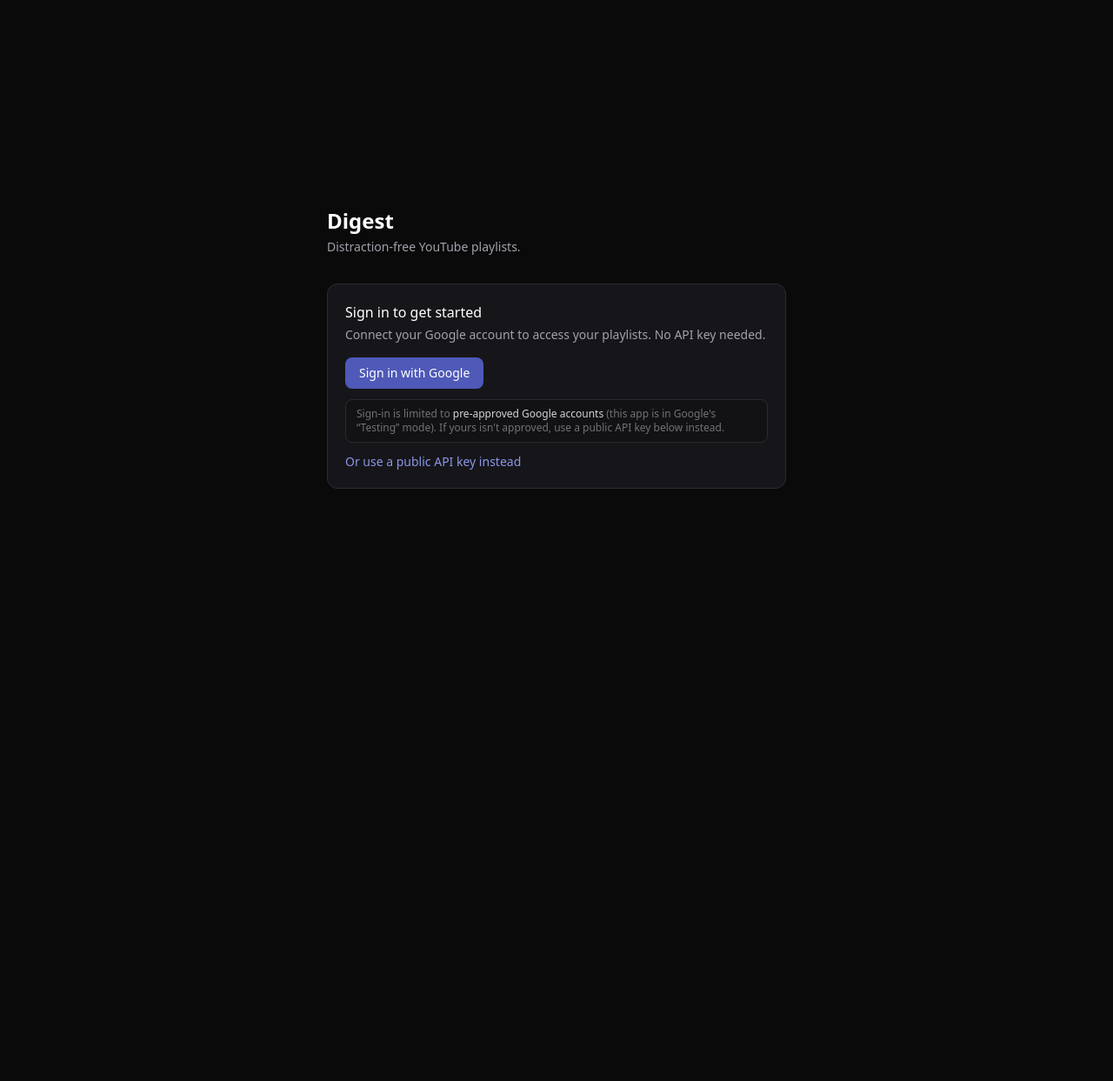
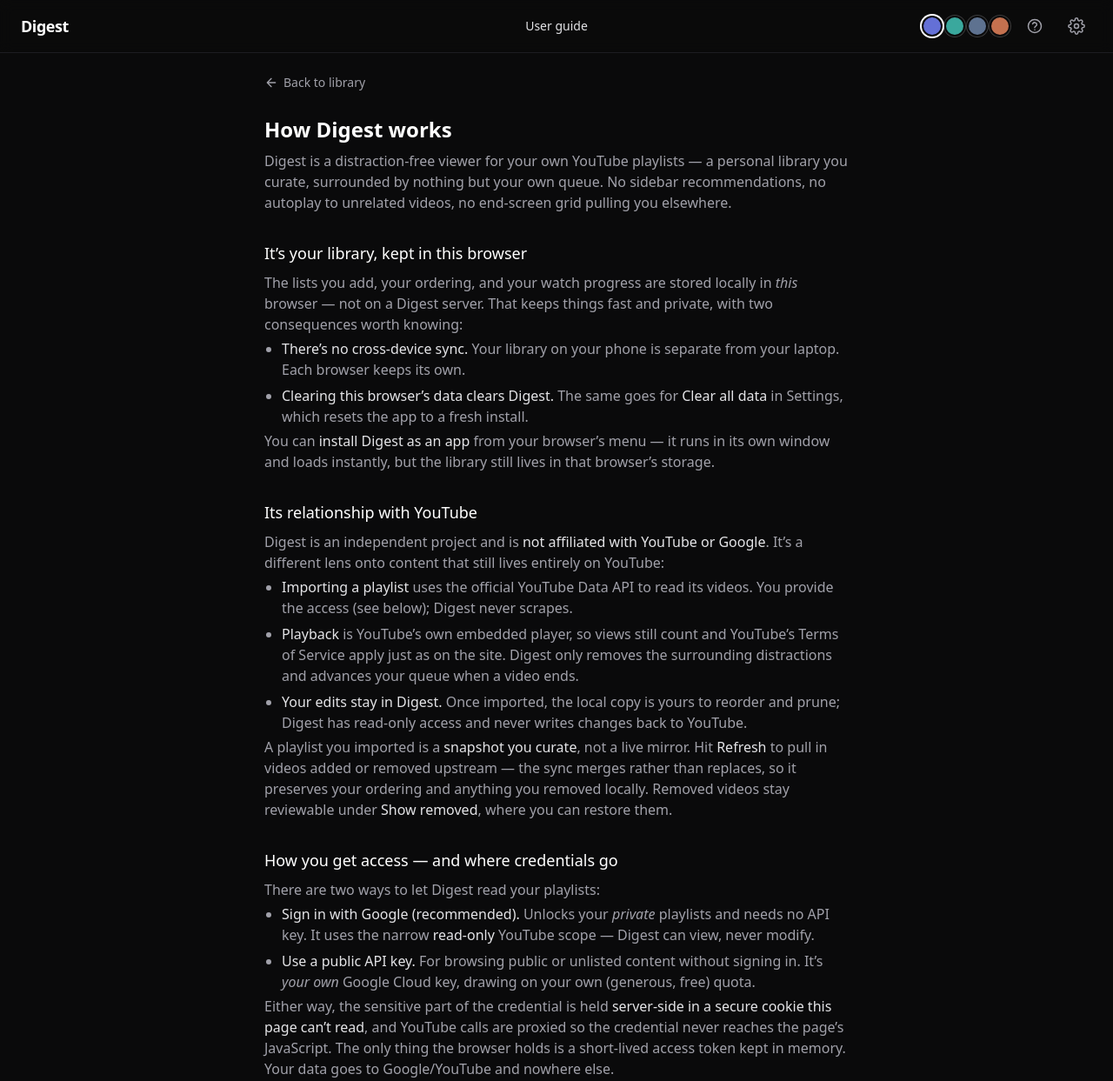
Before and after one commit to Sadeeptha-B/digest, a React (Vite) app: page /guide in a window 1280 px wide. Shown: the top 1243 px of the page at 87% size. Before the commit the page ends 800 px from the top, so only its background shows below. Built offline with nearby package versions, Linux system fonts and the light colour scheme; no server answers.

Commit message:
feat: add user guide page and link to onboarding flow

```diff
--- a/src/App.tsx
+++ b/src/App.tsx
@@ -10,6 +10,7 @@
 import { Library } from './pages/Library'
 import { PlaylistDetail } from './pages/PlaylistDetail'
 import { Watch } from './pages/Watch'
+import { Guide } from './pages/Guide'
 
 export default function App() {
     const apiKeyConfigured = useStore((s) => s.apiKeyConfigured)
@@ -75,9 +76,17 @@
     }
 
     // Show onboarding only for a genuinely fresh start: empty library and no live session/key.
-    // Credentials (for importing) can always be added later from Settings.
+    // Credentials (for importing) can always be added later from Settings. The user guide stays
+    // reachable even here, so a first-time visitor can read what Digest is before committing.
     const ready = hasSignedIn || apiKeyConfigured || hasLibrary
-    if (!ready) return <ApiKeyGate />
+    if (!ready) {
+        return (
+            <Routes>
+                <Route path="/guide" element={<Layout><Guide /></Layout>} />
+                <Route path="*" element={<ApiKeyGate />} />
+            </Routes>
+        )
+    }
 
     return (
         <Layout>
@@ -85,6 +94,7 @@
                 <Route path="/" element={<Library />} />
                 <Route path="/playlist/:playlistId" element={<PlaylistDetail />} />
                 <Route path="/watch/:videoId" element={<Watch />} />
+                <Route path="/guide" element={<Guide />} />
                 <Route path="*" element={<Navigate to="/" replace />} />
             </Routes>
         </Layout>
--- a/src/components/ApiKeyGate.tsx
+++ b/src/components/ApiKeyGate.tsx
@@ -1,4 +1,5 @@
 import { useState } from 'react'
+import { Link } from 'react-router-dom'
 import { useGoogleSignIn } from '../hooks/useGoogleSignIn'
 import { useApiKey } from '../hooks/useApiKey'
 
@@ -17,7 +18,12 @@
     return (
         <div className="mx-auto flex min-h-full max-w-xl flex-col justify-center px-6 py-16">
             <h1 className="text-2xl font-semibold text-white">Digest</h1>
-            <p className="mt-1 text-sm text-zinc-400">Distraction-free YouTube playlists.</p>
+            <p className="mt-1 text-sm text-zinc-400">
+                Distraction-free YouTube playlists.{' '}
+                <Link to="/guide" className="text-accent-400 hover:underline">
+                    How it works
+                </Link>
+            </p>
 
             <div className="mt-8 rounded-xl border border-ink-700 bg-ink-850 p-5">
                 <h2 className="text-base font-medium text-white">Sign in to get started</h2>
--- a/src/components/Icons.tsx
+++ b/src/components/Icons.tsx
@@ -61,6 +61,14 @@
   </svg>
 )
 
+export const HelpIcon = ({ className = 'h-4 w-4' }: P) => (
+  <svg className={className} viewBox="0 0 24 24" fill="none" stroke="currentColor" strokeWidth={1.8} strokeLinecap="round" strokeLinejoin="round" aria-hidden>
+    <circle cx="12" cy="12" r="9" />
+    <path d="M9.1 9a3 3 0 0 1 5.8 1c0 2-3 2.5-3 4" />
+    <path d="M12 17h.01" />
+  </svg>
+)
+
 export const PauseIcon = ({ className = 'h-4 w-4' }: P) => (
   <svg className={className} viewBox="0 0 24 24" fill="currentColor" aria-hidden>
     <rect x="6" y="5" width="4" height="14" rx="1" />
--- a/src/components/Layout.tsx
+++ b/src/components/Layout.tsx
@@ -1,6 +1,6 @@
 import { useEffect, useState, type ReactNode } from 'react'
 import { Link } from 'react-router-dom'
-import { GearIcon } from './Icons'
+import { GearIcon, HelpIcon } from './Icons'
 import { SettingsModal } from './SettingsModal'
 import { useStore } from '../store/useStore'
 import { ACCENT_THEMES, applyAccentTheme, DEFAULT_ACCENT_THEME } from '../lib/themes'
@@ -54,6 +54,14 @@
                 )
               })}
             </div>
+            <Link
+              to="/guide"
+              className="rounded-lg p-2 text-zinc-400 hover:bg-ink-800 hover:text-white"
+              aria-label="User guide"
+              title="User guide"
+            >
+              <HelpIcon className="h-5 w-5" />
+            </Link>
             <button
               onClick={() => setSettingsOpen(true)}
               className="rounded-lg p-2 text-zinc-400 hover:bg-ink-800 hover:text-white"
--- /dev/null
+++ b/src/pages/Guide.tsx
@@ -0,0 +1,156 @@
+import { Link } from 'react-router-dom'
+import { BackIcon } from '../components/Icons'
+import { usePageTitle } from '../lib/pageTitle'
+
+/**
+ * In-app user guide: what Digest is, how it relates to YouTube, and the handful of concerns a user
+ * should understand (where their library lives, what their credentials are used for, the limits).
+ * Plain prose deliberately — this is the user-facing counterpart to docs/architecture.md, which is
+ * the deep technical reference. Reachable from the header (always) and the onboarding gate.
+ */
+export function Guide() {
+  usePageTitle('User guide')
+
+  return (
+    <div className="mx-auto w-full max-w-2xl pb-16">
+      <Link
+        to="/"
+        className="inline-flex items-center gap-1.5 text-sm text-zinc-400 hover:text-white"
+      >
+        <BackIcon className="h-4 w-4" /> Back to library
+      </Link>
+
+      <h1 className="mt-6 text-2xl font-semibold text-white">How Digest works</h1>
+      <p className="mt-2 text-zinc-400">
+        Digest is a distraction-free viewer for your own YouTube playlists — a personal library you
+        curate, surrounded by nothing but your own queue. No sidebar recommendations, no autoplay to
+        unrelated videos, no end-screen grid pulling you elsewhere.
+      </p>
+
+      <Section title="It’s your library, kept in this browser">
+        <p>
+          The lists you add, your ordering, and your watch progress are stored locally in{' '}
+          <em>this</em> browser — not on a Digest server. That keeps things fast and private, with
+          two consequences worth knowing:
+        </p>
+        <ul className="mt-3 list-disc space-y-1.5 pl-5">
+          <li>
+            <span className="text-zinc-200">There’s no cross-device sync.</span> Your library on
+            your phone is separate from your laptop. Each browser keeps its own.
+          </li>
+          <li>
+            <span className="text-zinc-200">Clearing this browser’s data clears Digest.</span> The
+            same goes for <span className="text-zinc-200">Clear all data</span> in Settings, which
+            resets the app to a fresh install.
+          </li>
+        </ul>
+        <p className="mt-3">
+          You can <span className="text-zinc-200">install Digest as an app</span> from your
+          browser’s menu — it runs in its own window and loads instantly, but the library still
+          lives in that browser’s storage.
+        </p>
+      </Section>
+
+      <Section title="Its relationship with YouTube">
+        <p>
+          Digest is an independent project and is <span className="text-zinc-200">not affiliated
+          with YouTube or Google</span>. It’s a different lens onto content that still lives entirely
+          on YouTube:
+        </p>
+        <ul className="mt-3 list-disc space-y-1.5 pl-5">
+          <li>
+            <span className="text-zinc-200">Importing a playlist</span> uses the official YouTube
+            Data API to read its videos. You provide the access (see below); Digest never scrapes.
+          </li>
+          <li>
+            <span className="text-zinc-200">Playback</span> is YouTube’s own embedded player, so
+            views still count and YouTube’s Terms of Service apply just as on the site. Digest only
+            removes the surrounding distractions and advances your queue when a video ends.
+          </li>
+          <li>
+            <span className="text-zinc-200">Your edits stay in Digest.</span> Once imported, the
+            local copy is yours to reorder and prune; Digest has read-only access and never writes
+            changes back to YouTube.
+          </li>
+        </ul>
+        <p className="mt-3">
+          A playlist you imported is a <span className="text-zinc-200">snapshot you curate</span>,
+          not a live mirror. Hit <span className="text-zinc-200">Refresh</span> to pull in videos
+          added or removed upstream — the sync merges rather than replaces, so it preserves your
+          ordering and anything you removed locally. Removed videos stay reviewable under{' '}
+          <span className="text-zinc-200">Show removed</span>, where you can restore them.
+        </p>
+      </Section>
+
+      <Section title="How you get access — and where credentials go">
+        <p>There are two ways to let Digest read your playlists:</p>
+        <ul className="mt-3 list-disc space-y-1.5 pl-5">
+          <li>
+            <span className="text-zinc-200">Sign in with Google (recommended).</span> Unlocks your{' '}
+            <em>private</em> playlists and needs no API key. It uses the narrow{' '}
+            <span className="text-zinc-200">read-only</span> YouTube scope — Digest can view, never
+            modify.
+          </li>
+          <li>
+            <span className="text-zinc-200">Use a public API key.</span> For browsing public or
+            unlisted content without signing in. It’s <em>your own</em> Google Cloud key, drawing on
+            your own (generous, free) quota.
+          </li>
+        </ul>
+        <p className="mt-3">
+          Either way, the sensitive part of the credential is held{' '}
+          <span className="text-zinc-200">server-side in a secure cookie this page can’t read</span>
+          , and YouTube calls are proxied so the credential never reaches the page’s JavaScript. The
+          only thing the browser holds is a short-lived access token kept in memory. Your data goes
+          to Google/YouTube and nowhere else.
+        </p>
+        <p className="mt-3 rounded-lg border border-ink-700 bg-ink-900/60 px-3 py-2 text-sm text-zinc-500">
+          Google sign-in is currently limited to <span className="text-zinc-300">pre-approved
+          accounts</span> (the app runs in Google’s “Testing” mode). If yours isn’t approved, use a
+          public API key instead.
+        </p>
+      </Section>
+
+      <Section title="Watching, focused">
+        <ul className="list-disc space-y-1.5 pl-5">
+          <li>
+            <span className="text-zinc-200">A custom queue</span> auto-advances to your next video
+            when one ends — so YouTube’s end screen never gets a chance to redirect you.
+          </li>
+          <li>
+            <span className="text-zinc-200">Watch progress</span> is remembered: finished videos are
+            marked, and playback resumes where you left off.
+          </li>
+          <li>
+            <span className="text-zinc-200">An optional focus timer</span> (Pomodoro) breaks long
+            videos into timed blocks with skippable breaks. Tune it in Settings.
+          </li>
+        </ul>
+      </Section>
+
+      <Section title="What Digest doesn’t do">
+        <ul className="list-disc space-y-1.5 pl-5">
+          <li>Sync your library across devices — each browser is independent.</li>
+          <li>Download or store the videos themselves; playback always streams from YouTube.</li>
+          <li>
+            Provide transcripts for videos you don’t own or that only have auto-captions.
+          </li>
+        </ul>
+      </Section>
+
+      <p className="mt-10 text-sm text-zinc-500">
+        Manage sign-in, your API key, the focus timer, and clearing data from{' '}
+        <span className="text-zinc-300">Settings</span> (the gear in the header).
+      </p>
+    </div>
+  )
+}
+
+function Section({ title, children }: { title: string; children: React.ReactNode }) {
+  return (
+    <section className="mt-8">
+      <h2 className="text-lg font-medium text-white">{title}</h2>
+      <div className="mt-2 space-y-1 text-zinc-400">{children}</div>
+    </section>
+  )
+}
```
Also changed, not shown: 1 other file (tests, documents, lock files or other folders).
